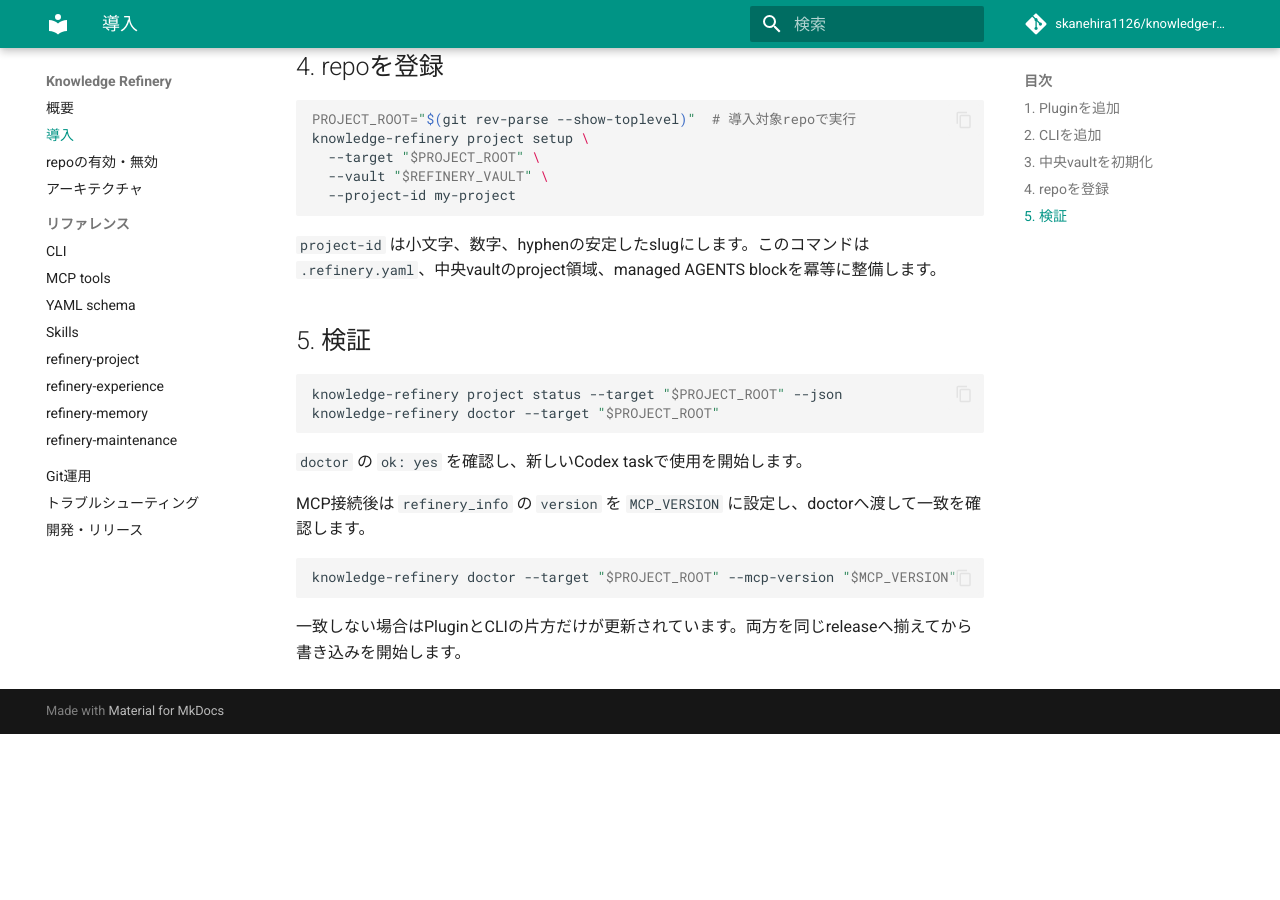
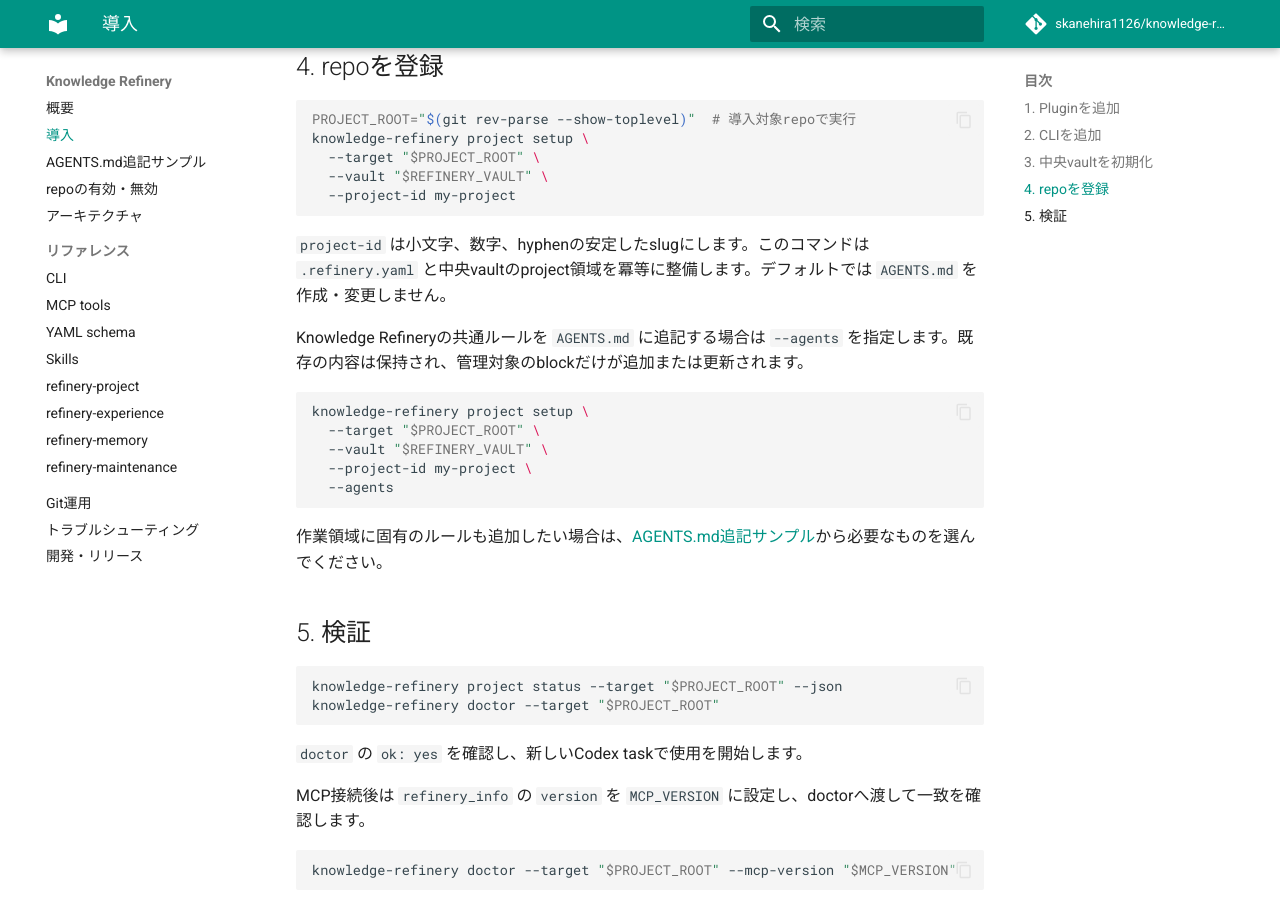
Before and after one commit to skanehira1126/knowledge-refinery, an MkDocs documentation site: the page built from docs/getting-started.md, in a window 1280 px wide and 900 px high, scrolled down 875 px. Built offline with MkDocs 1.6.1 and Material for MkDocs 9.7.7, drawn with Linux system fonts in a browser that asks for light colours; comment, search, counter and statistics services are not loaded; before the commit the page ends 1609 px from its top, so only the background shows below that.

Commit message:
Make AGENTS guidance opt-in

````diff
--- a/docs/getting-started.md
+++ b/docs/getting-started.md
@@ -58,7 +58,19 @@ knowledge-refinery project setup \
   --project-id my-project
 ```
 
-`project-id` は小文字、数字、hyphenの安定したslugにします。このコマンドは `.refinery.yaml`、中央vaultのproject領域、managed AGENTS blockを冪等に整備します。
+`project-id` は小文字、数字、hyphenの安定したslugにします。このコマンドは `.refinery.yaml` と中央vaultのproject領域を冪等に整備します。デフォルトでは `AGENTS.md` を作成・変更しません。
+
+Knowledge Refineryの共通ルールを `AGENTS.md` に追記する場合は `--agents` を指定します。既存の内容は保持され、管理対象のblockだけが追加または更新されます。
+
+```bash
+knowledge-refinery project setup \
+  --target "$PROJECT_ROOT" \
+  --vault "$REFINERY_VAULT" \
+  --project-id my-project \
+  --agents
+```
+
+作業領域に固有のルールも追加したい場合は、[AGENTS.md追記サンプル](agents-guidance-examples.md)から必要なものを選んでください。
 
 ## 5. 検証
 
--- a/mkdocs.yml
+++ b/mkdocs.yml
@@ -31,6 +31,7 @@ markdown_extensions:
 nav:
   - 概要: index.md
   - 導入: getting-started.md
+  - AGENTS.md追記サンプル: agents-guidance-examples.md
   - repoの有効・無効: project-lifecycle.md
   - アーキテクチャ: architecture.md
   - リファレンス:
````
Also changed, not shown: README.md (+5 -1 lines), docs/agents-guidance-examples.md (added, +79 -0 lines), docs/architecture.md (+1 -1 lines), docs/cli.md (+3 -1 lines), skills/refinery-project/SKILL.md (+1 -1 lines), 2 other files.
